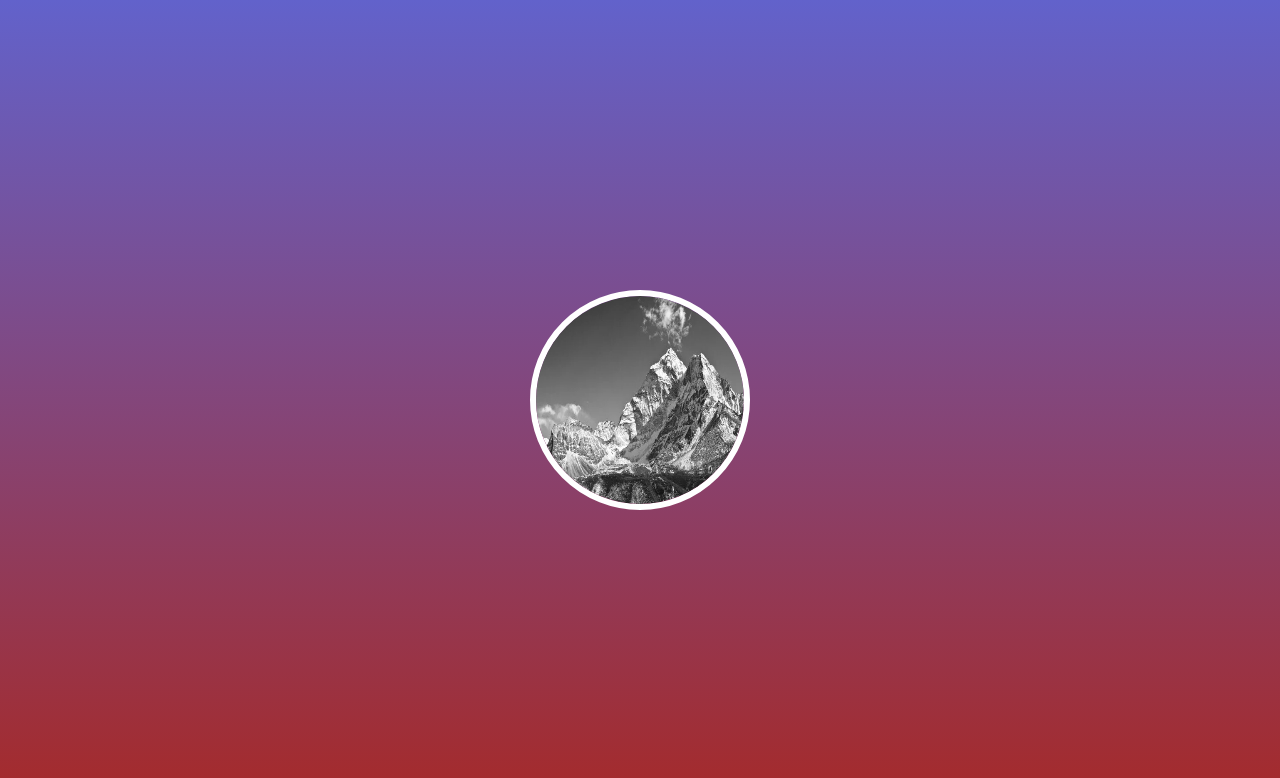
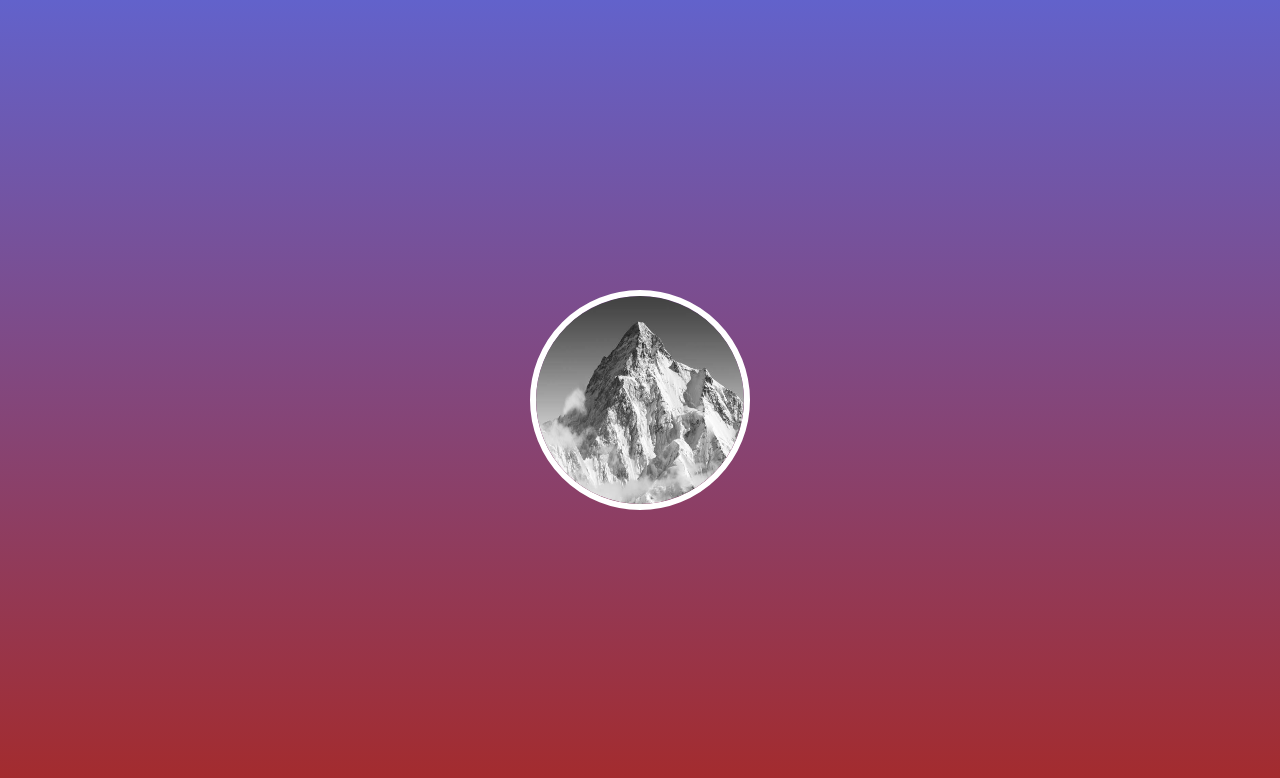
Before and after one commit to CarlosSoares123/Meus_Legos, a plain HTML site: page fotos-com-hover/inde.html in a window 1280 px wide. Drawn offline with Linux system fonts and the light colour scheme.

Commit message:
actualizar

```diff
--- a/fotos-com-hover/inde.html
+++ b/fotos-com-hover/inde.html
@@ -9,7 +9,7 @@
 </head>
 <body>
   <div class="wrapper">
-    <img src="./montanhas.webp" alt="montanhas">
+    <img src="./montanha.jpg" alt="montanhas">
   </div>
 </body>
 </html>
```
Also changed, not shown: fotos-com-hover/montanha.jpg (added), fotos-com-hover/montanhas.webp (deleted).
